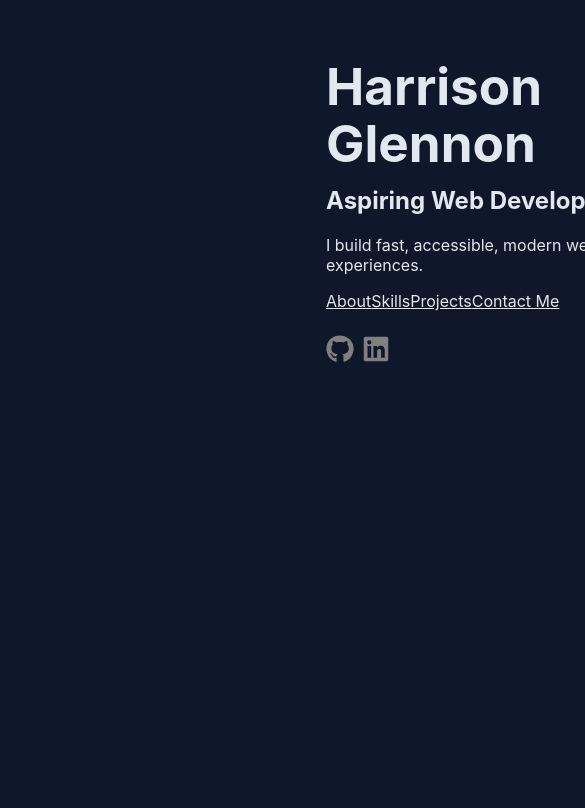
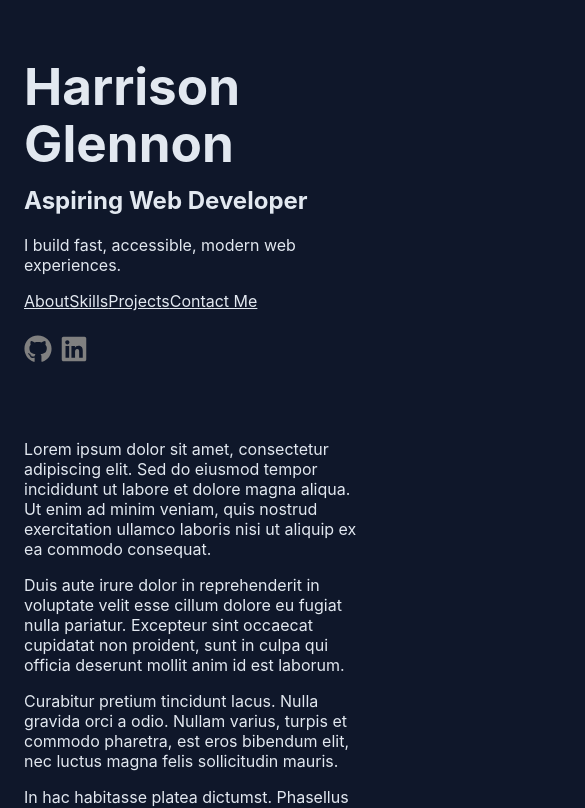
Before and after one commit to HGlennon/Portfolio, a React (Vite) app: page / in a window 390 px wide. Shown: the top 808 px of the page, 585 px wide, since content can reach past the window. Built offline with nearby package versions, Linux system fonts and the light colour scheme.

Commit message:
responsive layout update

```diff
--- a/src/main.css
+++ b/src/main.css
@@ -27,7 +27,7 @@ html {
 aside {
   position: fixed;
   top: 0;
-  left: 310px;         /* Add space from the left edge */
+  left: 310px;
   width: 600px;;
   height: 100vh;
   padding: 4rem;
@@ -38,7 +38,7 @@ aside {
 
 .layout {
   display: block;
-  margin-left: 825px; /* 320px aside + 40px gap */
+  margin-left: 825px; /* Adjusted for fixed sidebar */
   max-width: 1200px;
   padding: 0 2em;
 }
@@ -49,19 +49,38 @@ aside {
   margin-top: 1.5rem;
 }
 
-@media (max-width: 768px) {
+@media (max-width: 900px) {
+  aside {
+    position: static;
+    width: 100%;
+    left: 0;
+    height: auto;
+    padding: 1.5rem 1rem;
+    box-shadow: none;
+  }
   .layout {
-    grid-template-columns: 1fr; /* Stack sidebar and content */
+    margin-left: 0;
+    max-width: 100%;
+    padding: 0 1em;
   }
+  .content {
+    margin-right: 0;
+    padding: 1.5rem 1rem;
+  }
+}
 
+@media (max-width: 600px) {
   aside,
   .content {
-    width: 100%;
-    margin-top: 0;
+    padding: 1rem 0.5rem;
+  }
+  h1 {
+    font-size: 2em;
+  }
+  .card {
     padding: 1rem;
   }
 }
-
 a {
   color: var(--link-color);
 }
```
